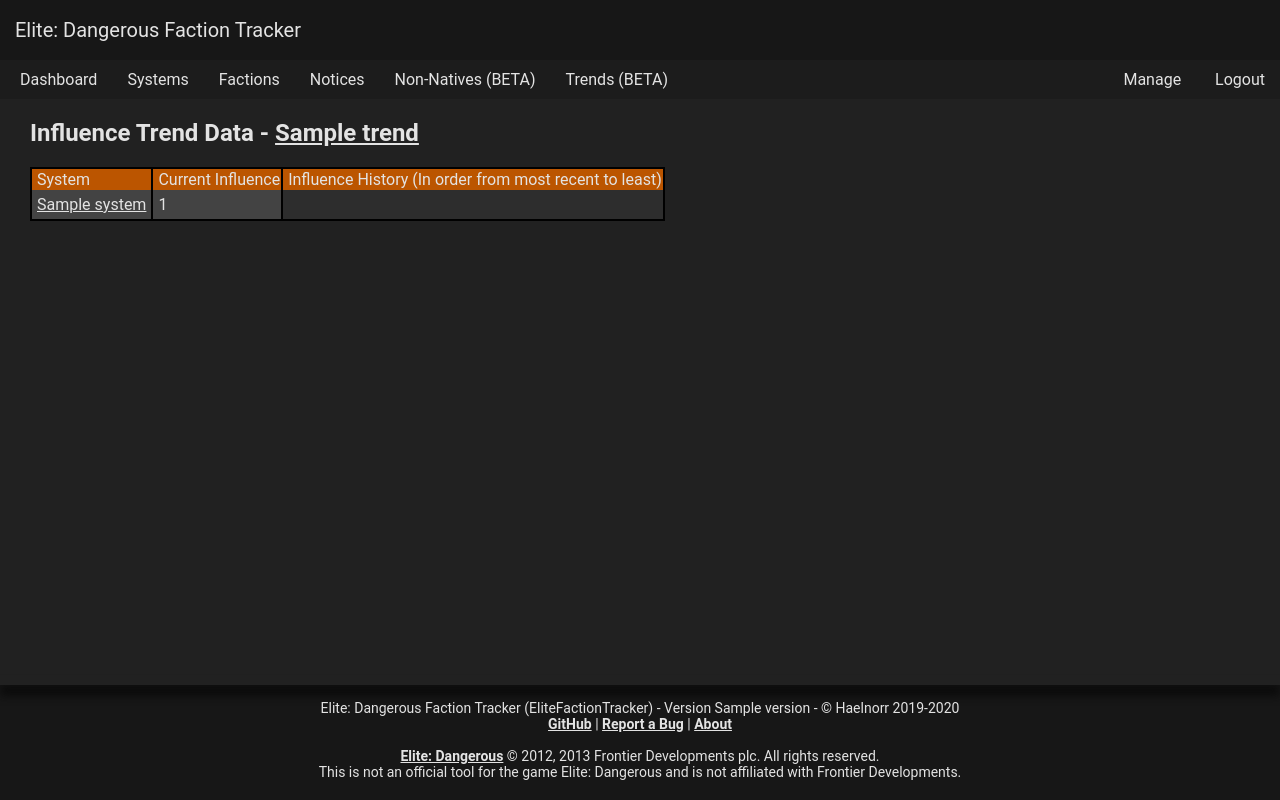
After one commit to Haelnorr/EliteFactionTracker, a Python web app: template dash/web/templates/trends.html in a window 1280 px wide. The commit adds this page. Run offline with Jinja, Linux system fonts and the light colour scheme; the template is opened without the code that fills it: most values are stand-ins (such as "Sample title", 1, 10 or a date in 2020).

Commit message:
Added trends page for viewing the influence trends of the tracked master faction

```diff
--- a/dash/web/routes.py
+++ b/dash/web/routes.py
@@ -100,6 +100,12 @@ def system(sf_id=None):
 def non_natives():
     results = datafetch.get_non_natives_data()
     return render_template('non_natives.html', page='Non-Natives', results=results)
+
+
+@dash_app.route('/trends')
+def trends():
+    trends_data = datafetch.get_trend_data()
+    return render_template('trends.html', page='Trends', trends=trends_data)
 
 
 @dash_app.route('/manage')
--- a/dash/web/static/style.css
+++ b/dash/web/static/style.css
@@ -472,3 +472,12 @@ footer {
     color: #f0dc07;
     font-weight: bold;
 }
+
+.cell-purple {
+    color: #b86bf2;
+    font-weight: bold;
+}
+
+.trends-table {
+    width: auto;
+}
--- a/dash/web/templates/base.html
+++ b/dash/web/templates/base.html
@@ -27,6 +27,7 @@
                 <a href="{{ url_for('faction') }}">Factions</a>
                 <a href="{{ url_for('notices') }}">Notices</a>
                 <a href="{{ url_for('non_natives') }}">Non-Natives (BETA)</a>
+                <a href="{{ url_for('trends') }}">Trends (BETA)</a>
                 {% if current_user.is_anonymous %}
                 <a href="{{ url_for('login') }}">Manage</a>
                 {% else %}
@@ -82,6 +83,7 @@
             <a href="{{ url_for('faction') }}">Factions</a>
             <a href="{{ url_for('notices') }}">Notices</a>
             <a href="{{ url_for('non_natives') }}">Non-Natives (BETA)</a>
+            <a href="{{ url_for('trends') }}">Trends (BETA)</a>
             <div id="manage">
             {% if current_user.is_anonymous %}
             <a href="{{ url_for('login') }}">Manage</a>
--- /dev/null
+++ b/dash/web/templates/trends.html
@@ -0,0 +1,44 @@
+{% extends "base.html" %}
+{% if request.MOBILE %}
+{% block mobile_content %}
+<div id="content-mb">
+    <h2>Influence Trend Data - <a href="{{ url_for('faction', sf_id=trends['master_id']) }}">{{ trends["master_name"] }}</a></h2>
+    <table class="trends-table tables table-scroll">
+        <tr class="title-row">
+            <td>System</td>
+            <td>Current Influence</td>
+            <td colspan="6">Influence History (In order from most recent to least)</td>
+        </tr>
+        {% for system in trends["systems"] %}
+        <tr class="content-row">
+            <td><a href="{{ url_for('system', sf_id=system['id']) }}">{{ system["name"] }}</a></td>
+            {% for influence in system["influence"] %}
+                <td>{{ influence }}</td>
+            {% endfor %}
+        </tr>
+        {% endfor %}
+    </table>
+</div>
+{% endblock %}
+{% else %}
+{% block content %}
+<div id="content">
+    <h2>Influence Trend Data - <a href="{{ url_for('faction', sf_id=trends['master_id']) }}">{{ trends["master_name"] }}</a></h2>
+    <table class="trends-table tables">
+        <tr class="title-row">
+            <td>System</td>
+            <td>Current Influence</td>
+            <td colspan="6">Influence History (In order from most recent to least)</td>
+        </tr>
+        {% for system in trends["systems"] %}
+        <tr class="content-row">
+            <td><a href="{{ url_for('system', sf_id=system['id']) }}">{{ system["name"] }}</a></td>
+            {% for influence in system["influence"] %}
+                <td class="cell-{{ influence[1] }}">{{ influence[0] }}</td>
+            {% endfor %}
+        </tr>
+        {% endfor %}
+    </table>
+</div>
+{% endblock %}
+{% endif %}
```
Also changed, not shown: dash/datafetch.py (+46 -0 lines), dash/web/static/style-mobile.css (+9 -0 lines).
